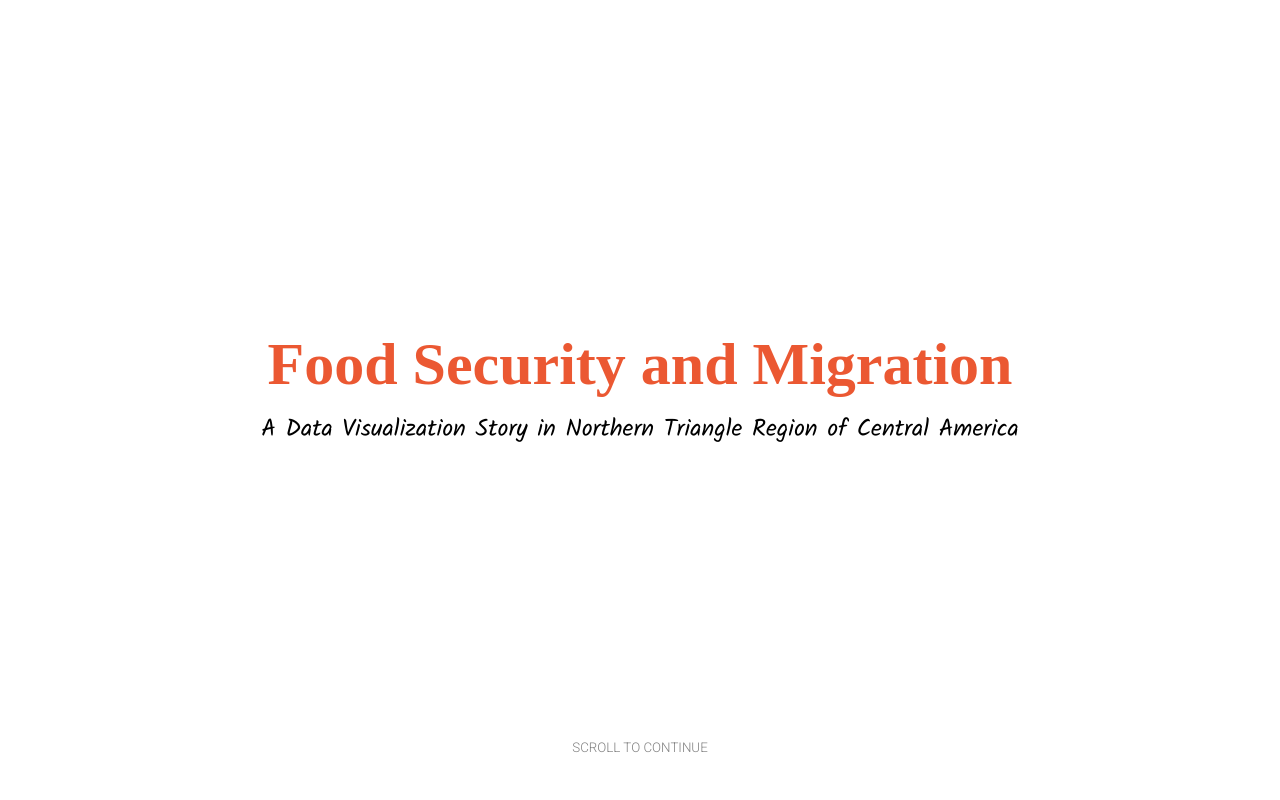
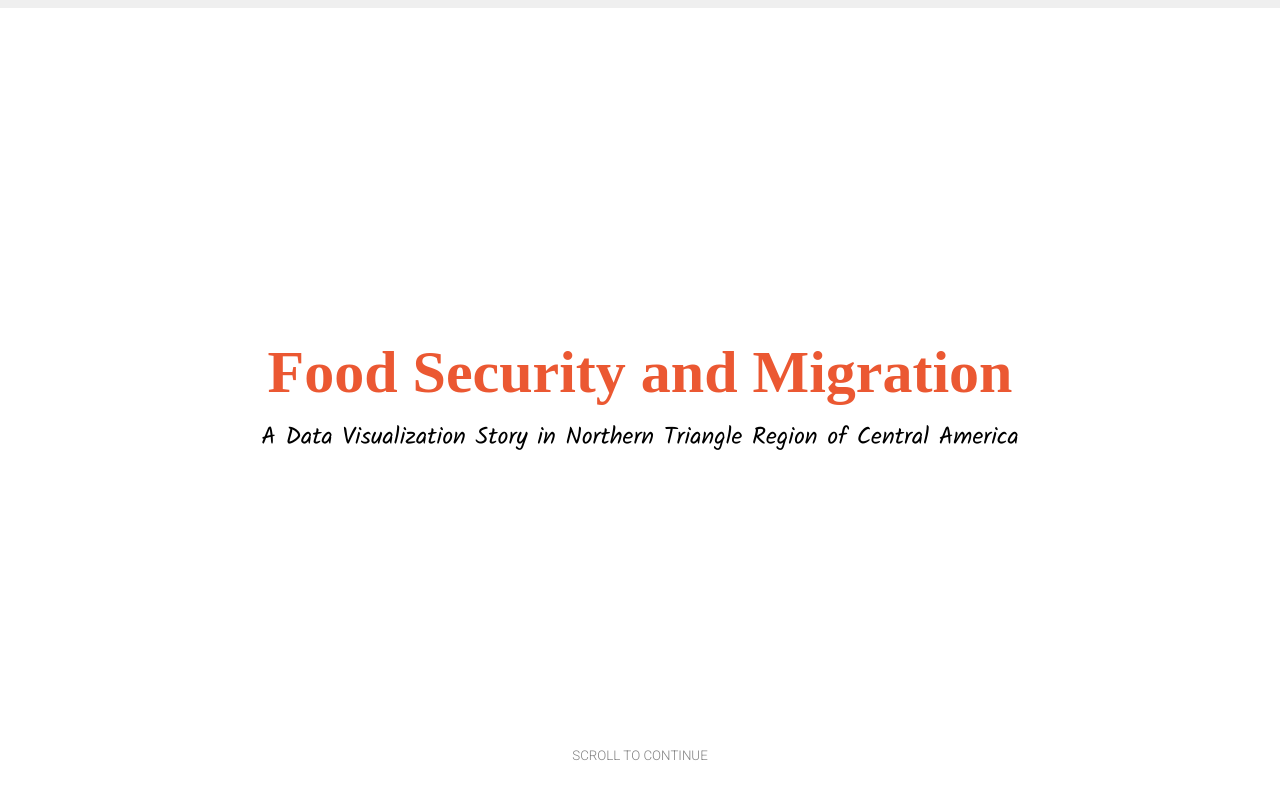
Before and after one commit to albatross97/food-mig, a React (Create React App) app: page / in a window 1280 px wide. Shown: the top 800 px of the page. Built offline with nearby package versions, Linux system fonts and the light colour scheme; no server answers; a web font is replaced by a local one.

Commit message:
scrollbar added

```diff
--- /dev/null
+++ b/src/components/ProgressBar.tsx
@@ -0,0 +1,33 @@
+import { useState, useEffect } from 'react';
+
+const ProgressBar = () => {
+  const [scrollTop, setScrollTop] = useState(0);
+
+  const onScroll = () => {
+    const winScroll = document.documentElement.scrollTop;
+    const height =
+      document.documentElement.scrollHeight -
+      document.documentElement.clientHeight;
+
+    const scrolled = (winScroll / height) * 100;
+
+    setScrollTop(scrolled);
+  };
+
+  useEffect(() => {
+    window.addEventListener('scroll', onScroll);
+
+    return () => window.removeEventListener('scroll', onScroll);
+  }, []);
+
+  return (
+    <div className="progressMainWrapper">
+      <div
+        className="progressMainStyle"
+        style={{ width: `${scrollTop}%` }}
+      ></div>
+    </div>
+  );
+};
+
+export default ProgressBar;
--- a/src/pages/App.tsx
+++ b/src/pages/App.tsx
@@ -4,10 +4,12 @@ import '../scss/utilities.scss';
 
 import Title from './Title';
 import IntroMap from './IntroMap';
+import ProgressBar from '../components/ProgressBar';
 
 function App() {
   return (
     <div className="App">
+      <ProgressBar />
       <Title />
       <IntroMap />
     </div>
--- a/src/scss/utilities.scss
+++ b/src/scss/utilities.scss
@@ -130,3 +130,19 @@ h3 {
 .u-red {
   color: var(--primary-dark);
 }
+
+.progressMainWrapper {
+  background-color: var(--grey-light);
+  height: 0.5rem;
+  position: sticky;
+  top: 0;
+  left: 0;
+
+  z-index: 100;
+  width: 100vw;
+}
+
+.progressMainStyle {
+  height: 0.5rem;
+  background-color: var(--primary-dark);
+}
```
